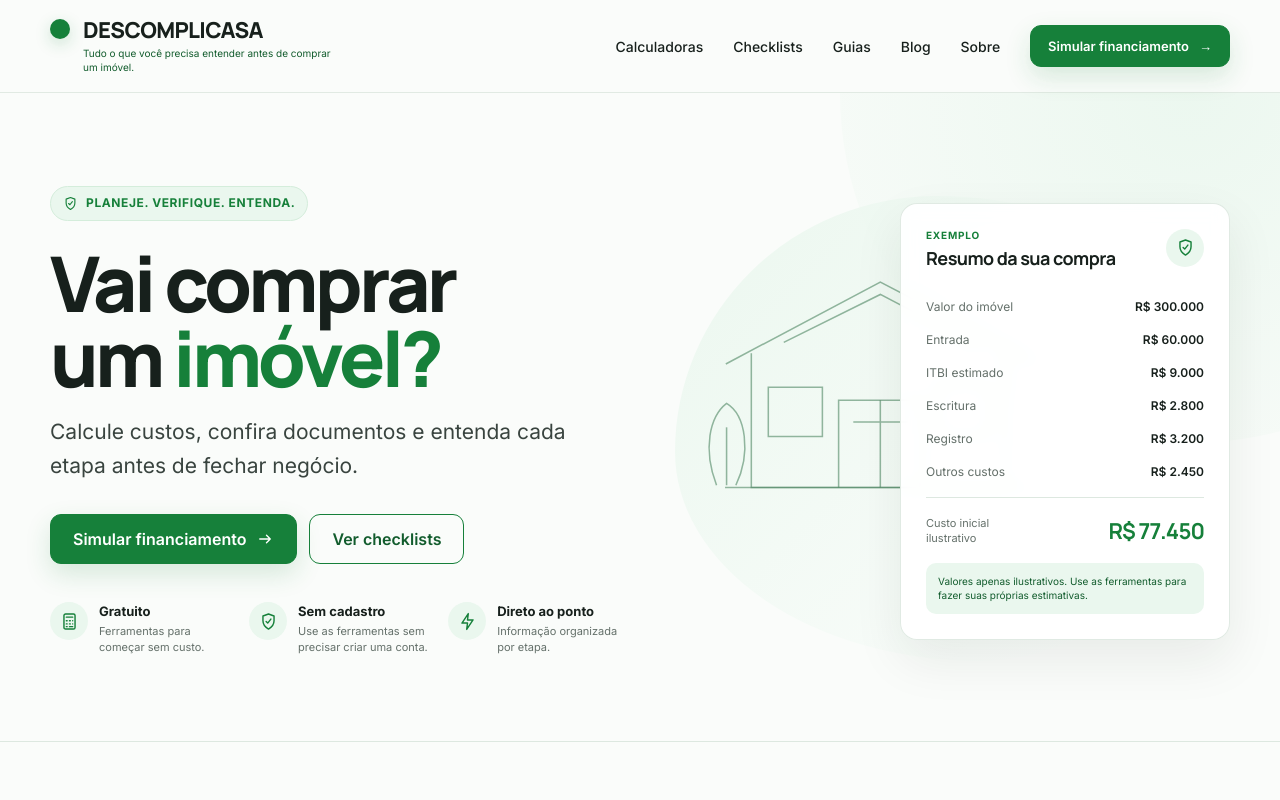
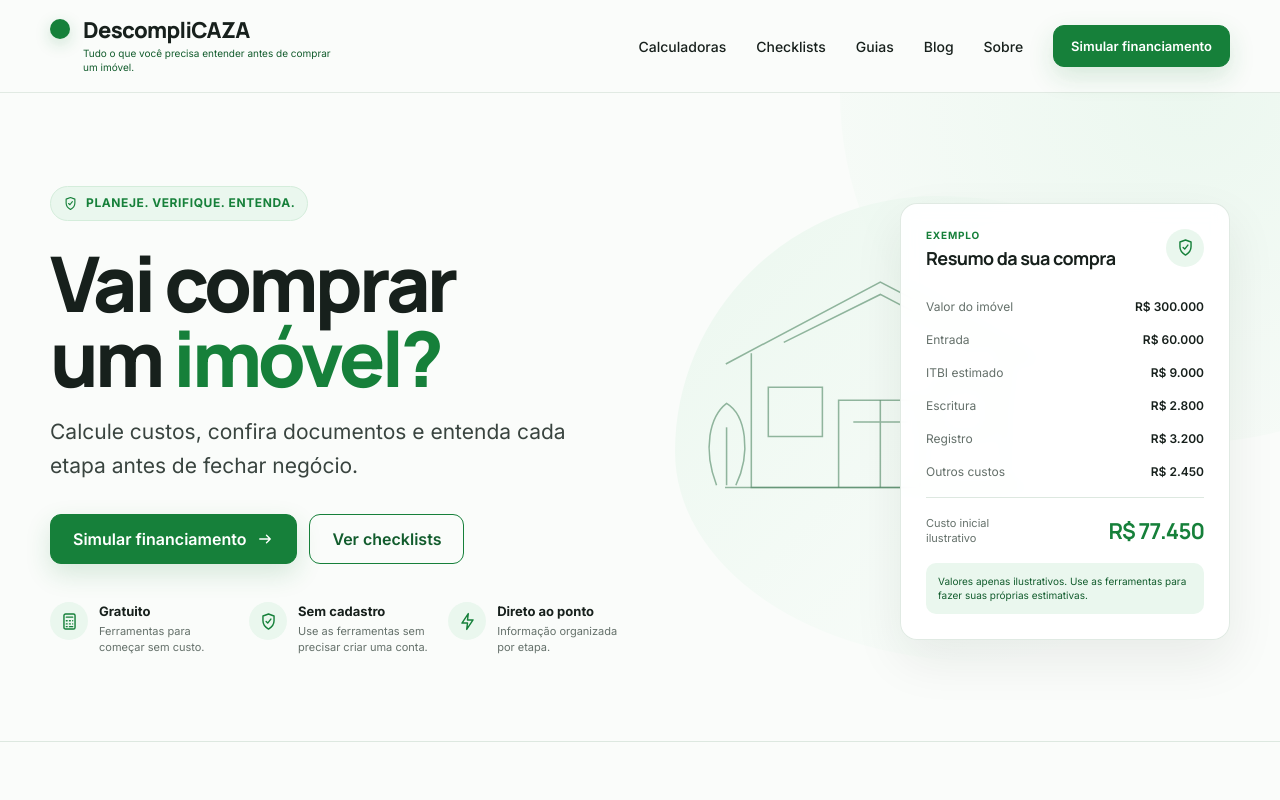
Before and after one commit to Bonisengna/descomplicasa, a Next.js app: page / in a window 1280 px wide. Shown: the top 800 px of the page. Built offline with nearby package versions, Linux system fonts and the light colour scheme.

Commit message:
style: aplica nova identidade DescompliCAZA

```diff
--- a/components/Header.tsx
+++ b/components/Header.tsx
@@ -10,10 +10,12 @@ export function Header() {
   return (
     <header className="site-header">
       <div className="container header-inner">
-        <a className="brand" href="/" aria-label="Descomplicasa - início" onClick={close}>
+        <a className="brand" href="/" aria-label="DescompliCAZA - início" onClick={close}>
           <span className="brand-dot" aria-hidden="true" />
           <span className="brand-copy">
-            <strong>DESCOMPLICASA</strong>
+            <strong className="brand-wordmark" aria-label="DescompliCAZA">
+              <span className="brand-descompli">Descompli</span><span className="brand-caza">CAZA</span>
+            </strong>
             <small>Tudo o que você precisa entender antes de comprar um imóvel.</small>
           </span>
         </a>
@@ -37,7 +39,7 @@ export function Header() {
           <a href="/#guias" onClick={close}>Guias</a>
           <a href="/blog" onClick={close}>Blog</a>
           <a href="/#sobre" onClick={close}>Sobre</a>
-          <a className="button button-small" href="/calculadoras/financiamento" onClick={close}>Simular financiamento <span aria-hidden="true">→</span></a>
+          <a className="button button-small" href="/calculadoras/financiamento" onClick={close}>Simular financiamento</a>
         </nav>
       </div>
     </header>
```
